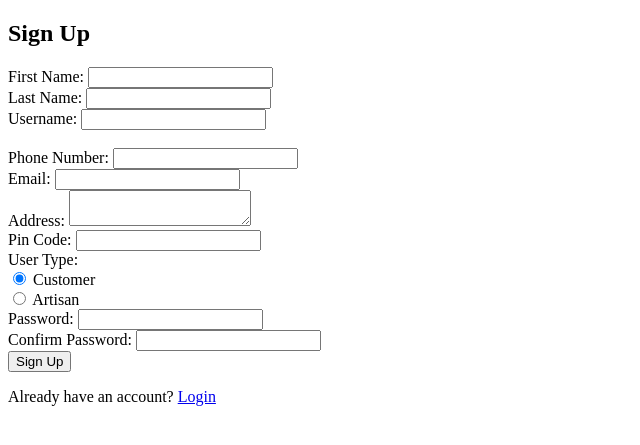
After one commit to Vamshi280/Artisian, a Django app: page /register in a window 1280 px wide. The commit adds this page. Shown: the top 445 px of the page, without its empty margins (0-640 px from the left). Run offline with Django 5.2, Linux system fonts and the light colour scheme.

Commit message:
in this commit i hav added the functionality of signup page with password hasshing

```diff
--- a/home/urls.py
+++ b/home/urls.py
@@ -6,7 +6,12 @@ urlpatterns = [
     path("",views.index, name='home'), #if anyone comes in the path (http://127.0.0.1:8000/) go to index page in the view
     path("about",views.about, name='about'), #if anyone comes in (http://127.0.0.1:8000/about) go to the about page
     path("service",views.service,name='service'),
-    path("contact",views.contact,name='contact')
+    path("contact",views.contact,name='contact'),
+    path("register",views.register,name='register'),
+    path("login",views.login,name='login'),
+    path('check_username/', views.check_username, name='check_username'),
+
+
 
 
 ]
--- a/home/views.py
+++ b/home/views.py
@@ -1,5 +1,7 @@
-from django.shortcuts import render, HttpResponse
-from .models import User
+from django.shortcuts import redirect, render, HttpResponse
+from .models import User,Customer, Artisan
+from django.contrib.auth.hashers import make_password
+
 
 # Create your views here.
 def index(request):
@@ -20,3 +22,63 @@ def contact(request):
         User.objects.create(email=email,password=password)
         return render(request, "index.html")
     return render(request,"contact.html")
+
+
+
+
+def register(request):
+    if request.method == 'POST':
+        username = request.POST['username']
+        password = request.POST['password']
+        user_type = request.POST['user_type']
+        first_name = request.POST.get('first_name', '')
+        last_name = request.POST.get('last_name', '')
+        phone_number = request.POST.get('phone_number', '')
+        email = request.POST.get('email', '')
+        address = request.POST.get('address', '')
+        pincode = request.POST.get('pincode', '')
+
+        #making hased password
+        hashed_password = make_password(password)
+        print(hashed_password)
+
+        # Check if username already exists
+        if Customer.objects.filter(username=username).exists() or Artisan.objects.filter(username=username).exists():
+            return render(request, 'signup.html', {'error': 'Username already exists.'})
+
+        # Create a new user object based on user type
+        if user_type == 'customer':
+            customer = Customer(username=username, password=hashed_password, first_name=first_name,
+                                last_name=last_name, email=email, phone_number=phone_number,
+                                address=address, pincode=pincode)
+            customer.save()
+        else:
+            artisan = Artisan(username=username, password=hashed_password, first_name=first_name,
+                              last_name=last_name, email=email, phone_number=phone_number,
+                              address=address, pincode=pincode)
+            artisan.save()
+
+        return redirect('login')  # Redirect to login page after successful registration
+
+    return render(request, 'signup.html')
+
+
+def login(request):
+    return render(request,"signin.html")
+
+from django.http import JsonResponse
+from .models import Customer, Artisan
+
+#for checking whether the username exists in database
+def check_username(request):
+    if request.method == 'POST':
+        username = request.POST.get('username')
+
+        # Check if the username exists in the Customer or Artisan table
+        customer_exists = Customer.objects.filter(username=username).exists()
+        artisan_exists = Artisan.objects.filter(username=username).exists()
+
+        return JsonResponse({'exists': customer_exists or artisan_exists})
+
+    # Return an empty response if the request method is not POST
+    return JsonResponse({})
--- a/templates/base.html
+++ b/templates/base.html
@@ -29,8 +29,8 @@
                 </a>
                 <ul class="dropdown-menu">
                   <li><a class="dropdown-item" href="/service">Profile</i></a></li>
-                  <li><a class="dropdown-item" href="#">Login</a></li>
-                  <li><a class="dropdown-item" href="#">Signup</a></li>
+                  <li><a class="dropdown-item" href="/login">Login</a></li>
+                  <li><a class="dropdown-item" href="/register">Signup</a></li>
                   <li><a class="dropdown-item" href="#">Orders</a></li>
                   <li><hr class="dropdown-divider"></li>
                   <li><a class="dropdown-item" href="#">Add item </i></a></li>
--- /dev/null
+++ b/templates/signup.html
@@ -0,0 +1,97 @@
+<!DOCTYPE html>
+<html lang="en">
+<head>
+    <meta charset="UTF-8">
+    <meta name="viewport" content="width=device-width, initial-scale=1.0">
+    <title>Registration</title>
+    <script>
+        function checkUsername() {
+            var username = document.getElementById('id_username').value;
+            console.log('Checking username:', username);
+
+            // Get the CSRF token from the form
+            var csrftoken = document.querySelector('[name=csrfmiddlewaretoken]').value;
+
+            // Make an AJAX request to your Django view to check if the username exists
+            var xhr = new XMLHttpRequest();
+            xhr.open('POST', '/check_username/', true);
+            xhr.setRequestHeader('Content-Type', 'application/json');
+
+            // Set the CSRF token in the request headers
+            xhr.setRequestHeader('X-CSRFToken', csrftoken);
+
+            xhr.onload = function () {
+                if (xhr.status === 200) {
+                    var response = JSON.parse(xhr.responseText);
+                    if (response.exists) {
+                        // Username exists, display an error message
+                        document.getElementById('username-error').innerText = 'Username already exists.';
+                    } else {
+                        // Username is unique, clear the error message
+                        document.getElementById('username-error').innerText = '';
+                    }
+                }
+            };
+            xhr.send(JSON.stringify({ username: username }));
+        }
+
+        </script>
+
+</head>
+<body>
+    <h2>Sign Up</h2>
+    <form action="{% url 'register' %}" method="post">
+        {% csrf_token %}
+
+        <!-- First Name -->
+        <label for="id_first_name">First Name:</label>
+        <input type="text" id="id_first_name" name="first_name" required><br>
+
+        <!-- Last Name -->
+        <label for="id_last_name">Last Name:</label>
+        <input type="text" id="id_last_name" name="last_name" required><br>
+
+        <!-- Username -->
+        <label for="id_username">Username:</label>
+        <input type="text" id="id_username" name="username" required onchange="checkUsername()"><br>
+        <span id="username-error" style="color: red;"></span><br>
+
+        <!-- Phone Number -->
+        <label for="id_phone_number">Phone Number:</label>
+        <input type="text" id="id_phone_number" name="phone_number" required><br>
+
+        <!-- Email Address -->
+        <label for="id_email">Email:</label>
+        <input type="email" id="id_email" name="email" required><br>
+
+        <!-- Address -->
+        <label for="id_address">Address:</label>
+        <textarea id="id_address" name="address" required></textarea><br>
+
+        <!-- Pin Code -->
+        <label for="id_pincode">Pin Code:</label>
+        <input type="text" id="id_pincode" name="pincode" required><br>
+
+        <!-- User Type (Radio Buttons) -->
+        <label>User Type:</label><br>
+        <input type="radio" id="customer" name="user_type" value="customer" checked>
+        <label for="customer">Customer</label><br>
+        <input type="radio" id="artisan" name="user_type" value="artisan">
+        <label for="artisan">Artisan</label><br>
+
+        <!-- Password -->
+        <label for="id_password">Password:</label>
+        <input type="password" id="id_password" name="password" required><br>
+
+        <!-- Confirm Password -->
+        <label for="id_confirm_password">Confirm Password:</label>
+        <input type="password" id="id_confirm_password" name="confirm_password" required><br>
+
+        <!-- Submit Button -->
+        <button type="submit">Sign Up</button>
+    </form>
+
+    <!-- Link to Login Page -->
+    <p>Already have an account? <a href="{% url 'login' %}">Login</a></p>
+</body>
+</html>
```
Also changed, not shown: basic/settings.py (+14 -0 lines), home/models.py (+24 -0 lines), templates/signin.html (added, +35 -0 lines), home/migrations/0002_artisan_customer.py (added).
